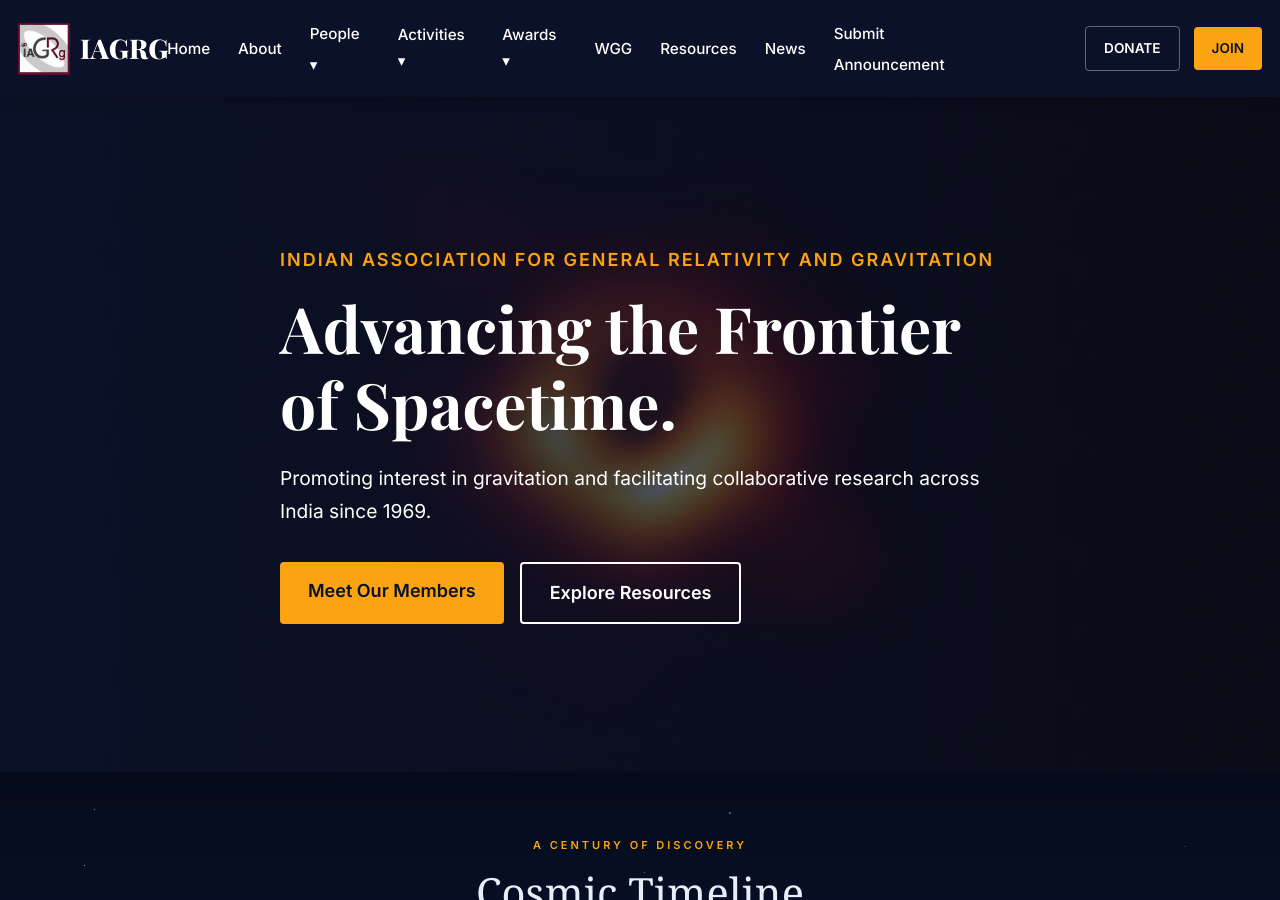
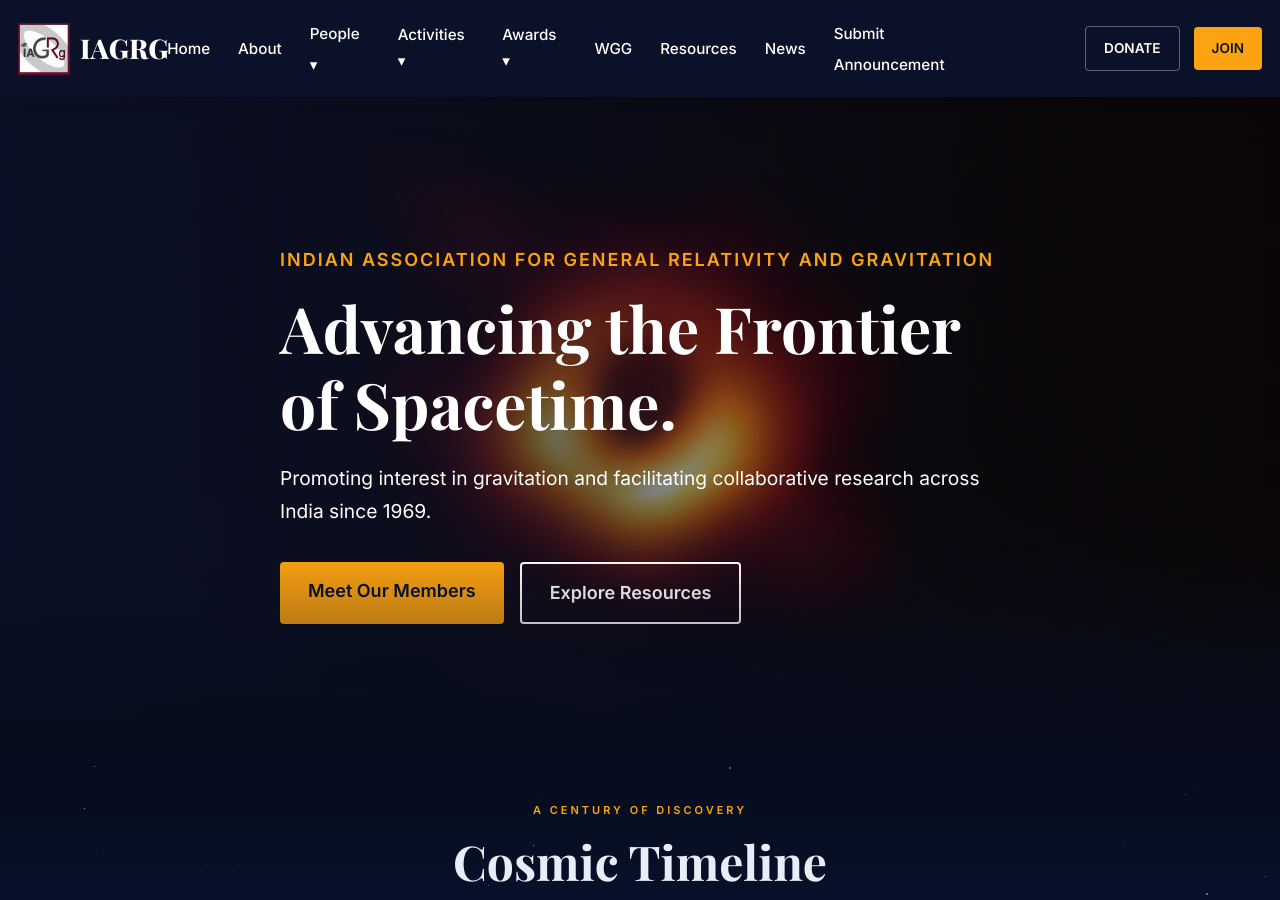
Before and after one commit to georgewane/IAGRG, a Jekyll site: the page built from index.md, in a window 1280 px wide and 900 px high. Built offline with Jekyll 4.4.1, drawn with Linux system fonts in a browser that asks for light colours.

Commit message:
overlapping cosmictimeline background css elemets were removed and the title font for ctb was changed and the vertical distance between ctb title and curve modified, hero gradient elements also modified for smoother transition

```diff
--- a/assets/css/style.css
+++ b/assets/css/style.css
@@ -351,28 +351,58 @@
    Homepage opening visual section.
 ================================================== */
 
-.hero-immersive {
+.hero-immersive{
   min-height: 75vh;
-
   background-size: cover;
   background-position: center;
-
   position: relative;
-}
-
+  overflow: hidden;
+}
+
+/* Seamless bleed from hero into cosmic timeline */
+.hero-immersive::after{
+  content:'';
+  position:absolute;
+  left:0;
+  right:0;
+  bottom:0;
+  height:220px;
+  pointer-events:none;
+
+  background:
+    linear-gradient(
+      to bottom,
+      rgba(8,13,28,0) 0%,
+      rgba(8,13,28,0.28) 35%,
+      rgba(8,13,28,0.65) 68%,
+      rgba(8,13,28,0.92) 88%,
+      #08111f 100%
+    );
+}
 /* Dark overlay improves text readability
    over image backgrounds */
-.hero-gradient {
+.hero-gradient{
   position: absolute;
   inset: 0;
-
   display: flex;
   align-items: center;
 
   background:
-    linear-gradient(to right,
-      rgba(10, 17, 40, 0.94),
-      rgba(10, 17, 40, 0.55));
+    linear-gradient(
+      to right,
+      rgba(10,17,40,0.92) 0%,
+      rgba(10,17,40,0.58) 42%,
+      rgba(10,17,40,0.20) 78%,
+      rgba(10,17,40,0.05) 100%
+    ),
+    linear-gradient(
+      to bottom,
+      rgba(0,0,0,0) 0%,
+      rgba(8,10,18,0.08) 58%,
+      rgba(8,12,24,0.30) 76%,
+      rgba(8,13,28,0.62) 90%,
+      rgba(8,13,28,0.88) 100%
+    );
 }
 
 .hero-content {
@@ -1525,219 +1555,14 @@
    Replaces old timeline-ribbon-section
 ====================================== */
 
-@keyframes ctbTwinkle {
-  0%,100%  { opacity: 0; }
-  50%      { opacity: var(--op, 0.5); }
-}
-
-@keyframes ctbDraw {
-  to { stroke-dashoffset: 0; }
-}
-
-.cosmic-timeline-bridge {
-  position: relative;
-  padding: 72px 0 52px;
-  background: linear-gradient(180deg,
-    #050b1a  0%,
-    #0a1535 40%,
-    #0d1e42 70%,
-    #0f2238 100%);
-  overflow: hidden;
-}
-
-.ctb-stars {
-  position: absolute;
-  inset: 0;
-  pointer-events: none;
-  z-index: 0;
-}
-
-.ctb-inner {
-  position: relative;
-  z-index: 1;
-}
-
-.ctb-head {
-  text-align: center;
-  margin-bottom: 48px;
-}
-
-.ctb-eyebrow {
-  display: block;
-  font-size: 0.72rem;
-  font-weight: 700;
-  letter-spacing: 3.5px;
-  text-transform: uppercase;
-  color: var(--brand-accent);
-  margin-bottom: 16px;
-}
-
-.ctb-title {
-  font-size: 2.8rem;
-  font-weight: 300;
-  font-family: var(--font-heading);
-  color: #e8eef8;
-  margin: 0 0 16px;
-  line-height: 1.15;
-}
-
-.ctb-sub {
-  font-size: 1rem;
-  color: #7d96b4;
-  max-width: 580px;
-  margin: 0 auto;
-  line-height: 1.75;
-}
-
-/* Scroll wrapper */
-.ctb-scroll-wrap {
-  overflow-x: auto;
-  overflow-y: visible;
-  padding: 28px 0 12px;
-  scrollbar-width: none;
-  -webkit-overflow-scrolling: touch;
-}
-
-.ctb-scroll-wrap::-webkit-scrollbar {
-  display: none;
-}
-
-.ctb-svg {
-  display: block;
-  width: 100%;
-  min-width: 960px;
-  overflow: visible;
-}
-
-/* Animated path */
-.ctb-path {
-  fill: none;
-  stroke: url(#tlgrd);
-  stroke-width: 2.5;
-  stroke-linecap: round;
-  stroke-linejoin: round;
-  stroke-dasharray: 3000;
-  stroke-dashoffset: 3000;
-  animation: ctbDraw 2.6s cubic-bezier(.4,0,.2,1) .2s forwards;
-}
-
-/* Nodes */
-.ctb-node {
-  cursor: pointer;
-}
-
-.ctb-halo {
-  fill: none;
-  stroke: var(--brand-accent);
-  stroke-width: 10;
-  opacity: 0;
-  transition: opacity .3s ease;
-}
-
-.ctb-node:hover .ctb-halo {
-  opacity: 0.15;
-}
-
-.ctb-dot {
-  fill: #0a1535;
-  stroke: var(--brand-accent);
-  stroke-width: 2.5;
-  transition: all .25s ease;
-  filter: drop-shadow(0 0 5px rgba(252,163,17,0.45));
-}
-
-.ctb-node:hover .ctb-dot {
-  fill: var(--brand-accent);
-  stroke: #fff;
-  filter: drop-shadow(0 0 14px rgba(252,163,17,0.9));
-}
-
-.ctb-year {
-  text-anchor: middle;
-  font-size: 10.5px;
-  font-family: var(--font-body);
-  font-weight: 700;
-  letter-spacing: 0.5px;
-  fill: #6e89a8;
-  transition: fill .25s;
-}
-
-.ctb-node:hover .ctb-year {
-  fill: var(--brand-accent);
-}
-
-/* Tooltip card */
-.ctb-tip {
-  opacity: 0;
-  pointer-events: none;
-  transition: opacity .25s ease, transform .25s ease;
-  transform-box: fill-box;
-  transform-origin: 50% 100%;
-  transform: translateY(8px);
-}
-
-.ctb-node:hover .ctb-tip {
-  opacity: 1;
-  transform: translateY(0);
-}
-
-.ctb-tip rect:first-child {
-  fill: rgba(8,15,40,0.97);
-  stroke: rgba(252,163,17,0.28);
-  stroke-width: 1;
-}
-
-.ctb-tip-bar {
-  fill: var(--brand-accent);
-}
-
-.ctb-tip-yr {
-  fill: var(--brand-accent);
-  font-size: 10px;
-  font-family: var(--font-body);
-  font-weight: 700;
-  letter-spacing: 0.5px;
-}
-
-.ctb-tip-tx {
-  fill: #b8cce0;
-  font-size: 11px;
-  font-family: var(--font-body);
-  font-weight: 500;
-}
-
-/* CTA */
-.ctb-cta {
-  text-align: center;
-  margin-top: 28px;
-}
-
-.ctb-btn {
-  display: inline-block;
-  border: 1px solid rgba(252,163,17,0.35);
-  color: var(--brand-accent);
-  font-size: 0.78rem;
-  font-weight: 700;
-  letter-spacing: 2px;
-  text-transform: uppercase;
-  padding: 11px 28px;
-  border-radius: 4px;
-  text-decoration: none;
-  transition: all .2s ease;
-}
-
-.ctb-btn:hover {
-  background: rgba(252,163,17,0.08);
-  border-color: rgba(252,163,17,0.65);
-  color: var(--brand-accent);
-}
-
 #ctb {
   background:linear-gradient(180deg,#050b1a 0%,#0a1535 40%,#0d1e42 70%,#10243a 100%);
   padding:64px 0 48px;
   overflow:hidden;
   position:relative;
-  font-family:'Inter',sans-serif
+  font-family:'Inter',sans-serif;
+  margin-top: -35px;
+  z-index: 2;
 }
 
 #stars {position:absolute;inset:0;
@@ -1761,9 +1586,9 @@
   padding:0 24px
 }
 
-.ctb-head {
+.ctb-head{
   text-align:center;
-  margin-bottom:44px
+  margin-bottom:14px;
 }
 
 .ctb-eyebrow {display:block;
@@ -1775,12 +1600,12 @@
 }
 
 .ctb-title {
-  font-size:2.6rem;
+  font-size:3rem;
   font-weight:300;
   color:#e8eef8;
   line-height:1.15;
   margin:0 0 14px;
-  font-family:Georgia,serif
+  font-family:var(--font-heading);
 }
 
 .ctb-sub {
@@ -1791,22 +1616,24 @@
   line-height:1.75
 }
 
-.ctb-scroll {
+.ctb-scroll{
   overflow-x:auto;
   overflow-y:visible;
-  padding:96px 0 40px;
+  padding:0 0 8px;
   scrollbar-width:none;
-  -webkit-overflow-scrolling:touch
+  -webkit-overflow-scrolling:touch;
 }
 
 .ctb-scroll::-webkit-scrollbar {
   display:none
 }
 
-.ctb-svg {
+.ctb-svg{
   display:block;
   min-width:1020px;
-  overflow:visible}
+  overflow:visible;
+  margin-top:-58px;
+}
 
 .tl-path {
   fill:none;
```
